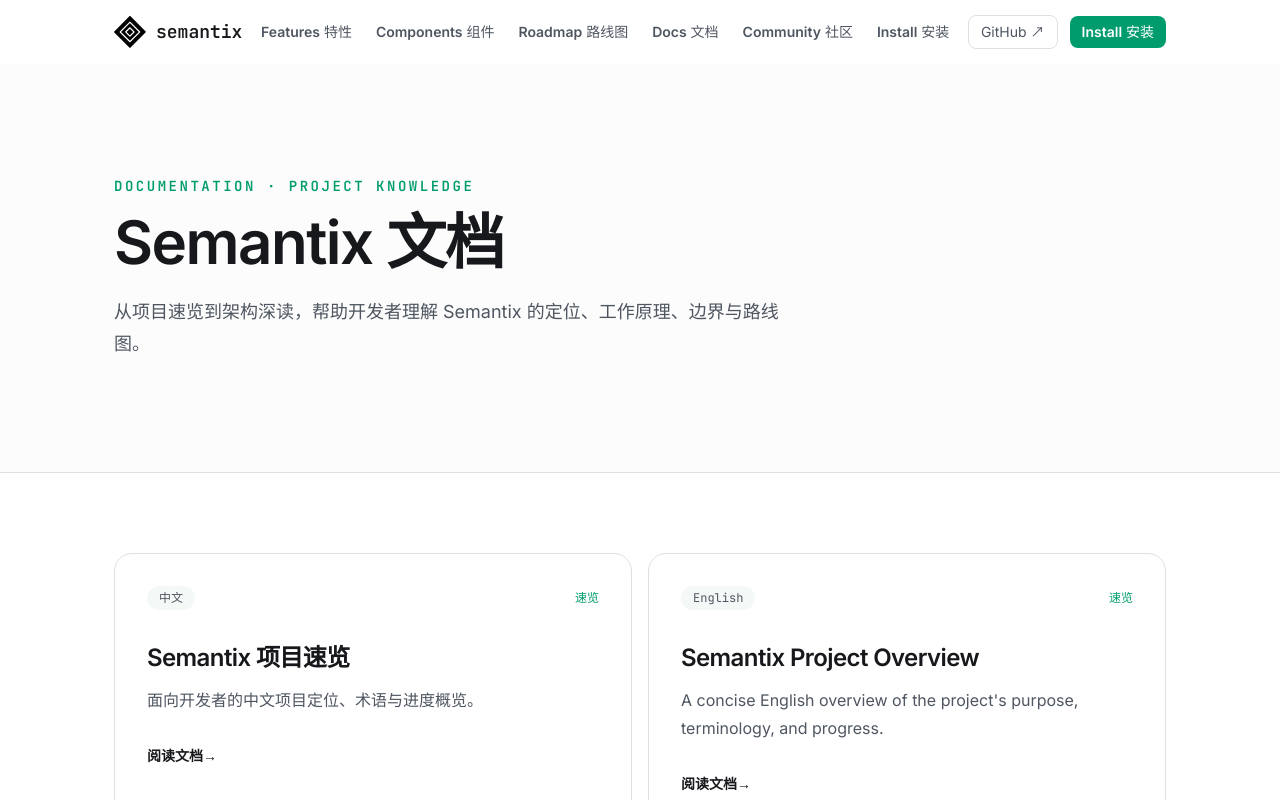
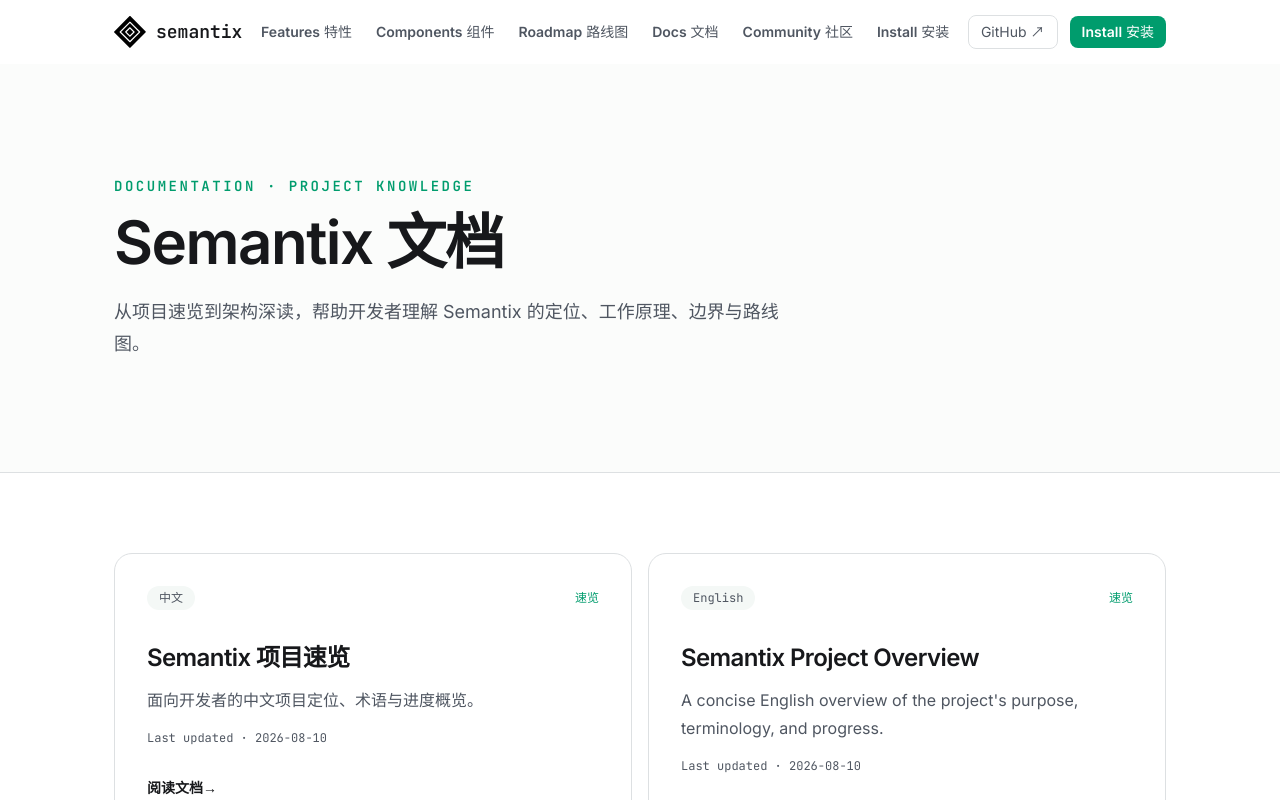
Before and after one commit to Allenllii/semantix, a Next.js app in the folder site/: page /docs in a window 1280 px wide. Shown: the top 800 px of the page. Built offline with nearby package versions, Linux system fonts and the light colour scheme.

Commit message:
feat(site): expose per-document last-updated dates on docs pages

```diff
--- a/site/src/app/docs/[slug]/page.tsx
+++ b/site/src/app/docs/[slug]/page.tsx
@@ -42,9 +42,12 @@
           <Link href="/docs" className="text-sm font-semibold text-muted-foreground hover:text-accent">
             ← 返回文档
           </Link>
-          <div className="flex items-center gap-2 font-mono text-xs text-muted-foreground">
+          <div className="flex flex-wrap items-center gap-2 font-mono text-xs text-muted-foreground">
             <span className="rounded-full bg-muted px-3 py-1">{document.language}</span>
             <span className="rounded-full bg-muted px-3 py-1">{document.depth}</span>
+            <time dateTime={document.lastUpdated} className="rounded-full bg-muted px-3 py-1">
+              Last updated · {document.lastUpdated}
+            </time>
           </div>
         </div>
 
--- a/site/src/app/docs/page.tsx
+++ b/site/src/app/docs/page.tsx
@@ -42,6 +42,9 @@
                 {document.title}
               </h2>
               <p className="mt-3 leading-7 text-muted-foreground">{document.description}</p>
+              <p className="mt-4 font-mono text-xs text-muted-foreground">
+                Last updated · <time dateTime={document.lastUpdated}>{document.lastUpdated}</time>
+              </p>
               <span className="mt-8 inline-flex text-sm font-semibold text-foreground transition-colors group-hover:text-accent">
                 阅读文档 <span aria-hidden="true">→</span>
               </span>
--- a/site/src/lib/geo-docs.ts
+++ b/site/src/lib/geo-docs.ts
@@ -8,6 +8,7 @@
   description: string;
   language: "中文" | "English";
   depth: "速览" | "深入";
+  lastUpdated: string;
 };
 
 export const geoDocuments: readonly GeoDocument[] = [
@@ -18,6 +19,7 @@
     description: "面向开发者的中文项目定位、术语与进度概览。",
     language: "中文",
     depth: "速览",
+    lastUpdated: "2026-08-10",
   },
   {
     slug: "profile-en",
@@ -26,6 +28,7 @@
     description: "A concise English overview of the project's purpose, terminology, and progress.",
     language: "English",
     depth: "速览",
+    lastUpdated: "2026-08-10",
   },
   {
     slug: "guide",
@@ -34,6 +37,7 @@
     description: "从第一性原理出发的中文深度解读。",
     language: "中文",
     depth: "深入",
+    lastUpdated: "2026-08-10",
   },
   {
     slug: "guide-en",
@@ -42,6 +46,7 @@
     description: "An English deep dive from first principles.",
     language: "English",
     depth: "深入",
+    lastUpdated: "2026-08-10",
   },
 ];
 
```
Also changed, not shown: 3 other files (tests, documents, lock files or other folders).
